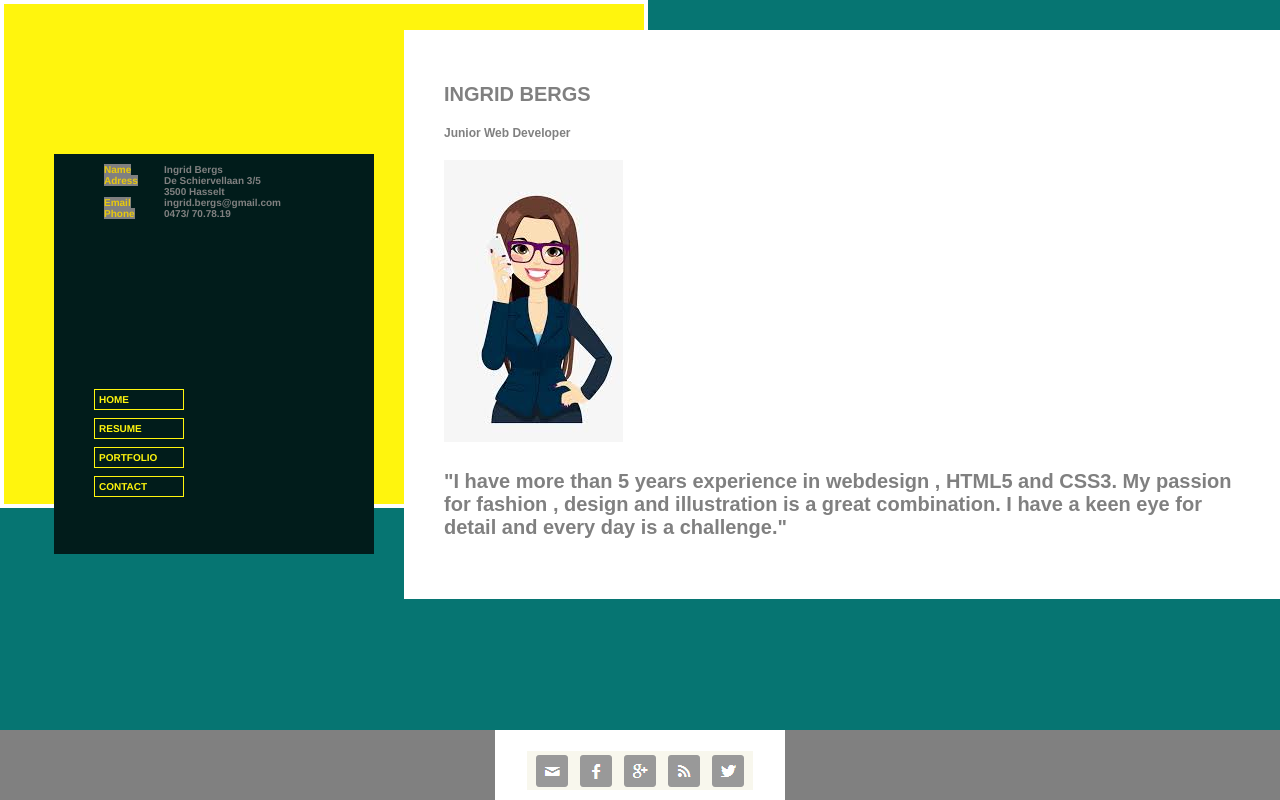
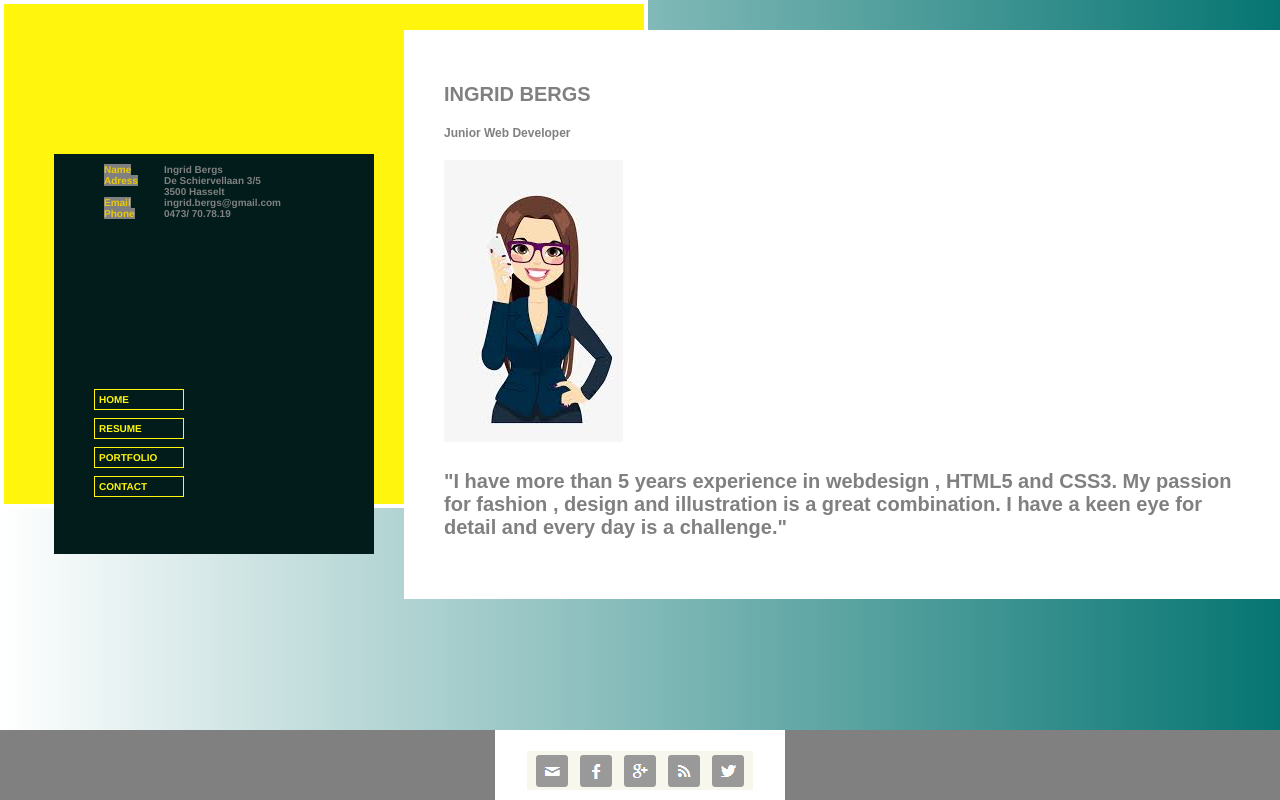
Before and after one commit to IngridBergs/VCard, a plain HTML site: page index.html in a window 1280 px wide. Drawn offline with Linux system fonts and the light colour scheme.

Commit message:
added gradient backgroundcolor and cleaned up some code

```diff
--- a/styles.css
+++ b/styles.css
@@ -4,7 +4,7 @@ body {
   padding:0px;
   font-size:20px;
   font-weight:bold;
-  background-color: #067572;
+  background-image: linear-gradient(to right, rgba(255,0,0,0), #067572);
   }
 
 .content_1 {
@@ -39,7 +39,6 @@ body {
 }
 
 .labels {
-  /*border: 2px solid grey;*/
   width: 60px;
   position: relative;
   padding-left: 10px;
@@ -76,16 +75,16 @@ h5 {
   font-size: 0.6em;
 }
 
-li{
+li {
   list-style-type: none;
 }
 
-.nav{
+.nav {
   position: absolute;
   margin-top: 150px;
 }
 
-.footer{
+.footer {
   position: fixed;
   left: 0;
   bottom : 0;
```
Also changed, not shown: index.html (+0 -1 lines).
